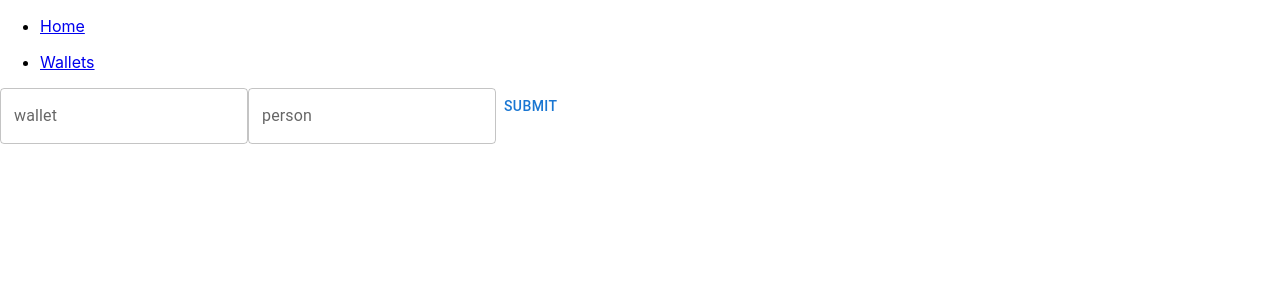
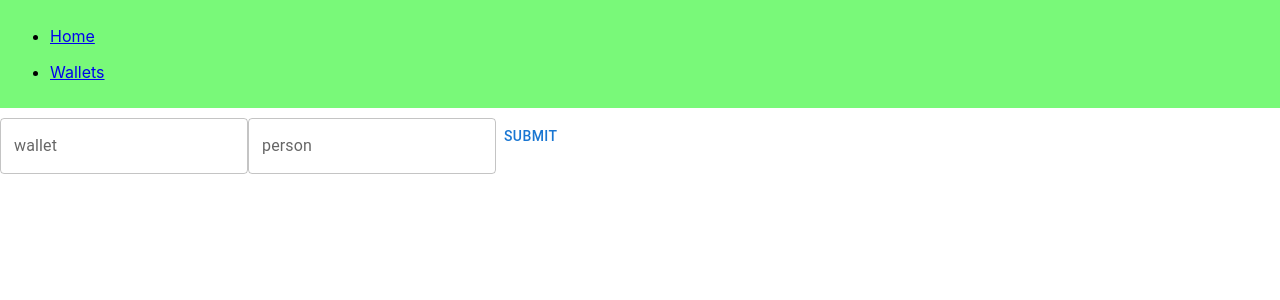
Before and after one commit to iliakorchinski/wallet-keeper, a React (Create React App) app in the folder frontend/: page / in a window 1280 px wide. Shown: the top 300 px of the page. Built offline with nearby package versions, Linux system fonts and the light colour scheme.

Commit message:
add styling to header

```diff
--- /dev/null
+++ b/frontend/src/components/Navigation.module.css
@@ -0,0 +1,5 @@
+.header {
+  background-color: #79f979;
+  padding: 10px;
+  margin-bottom: 10px;
+}
--- a/frontend/src/components/Navigation.tsx
+++ b/frontend/src/components/Navigation.tsx
@@ -1,8 +1,9 @@
 import { Link, Outlet } from 'react-router';
-
+import classes from './Navigation.module.css';
 function Navigation() {
   return (
     <>
+      <header className={classes.header}>
         <ul>
           <li>
             <p>
@@ -15,6 +16,7 @@ function Navigation() {
             </p>
           </li>
         </ul>
+      </header>
       <main>
         <Outlet />
       </main>
```
Lines whose indentation alone changed are shown as unchanged.
